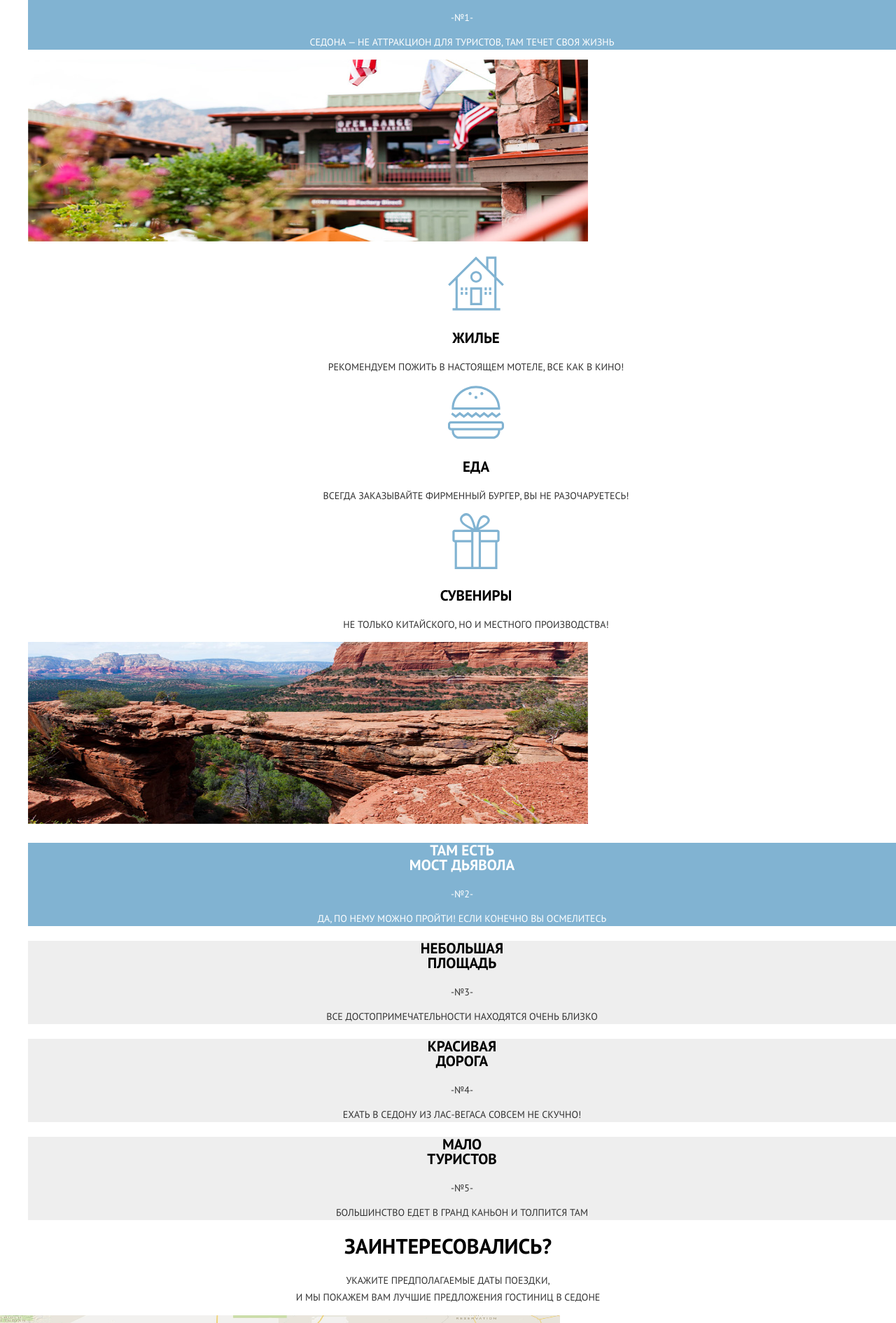
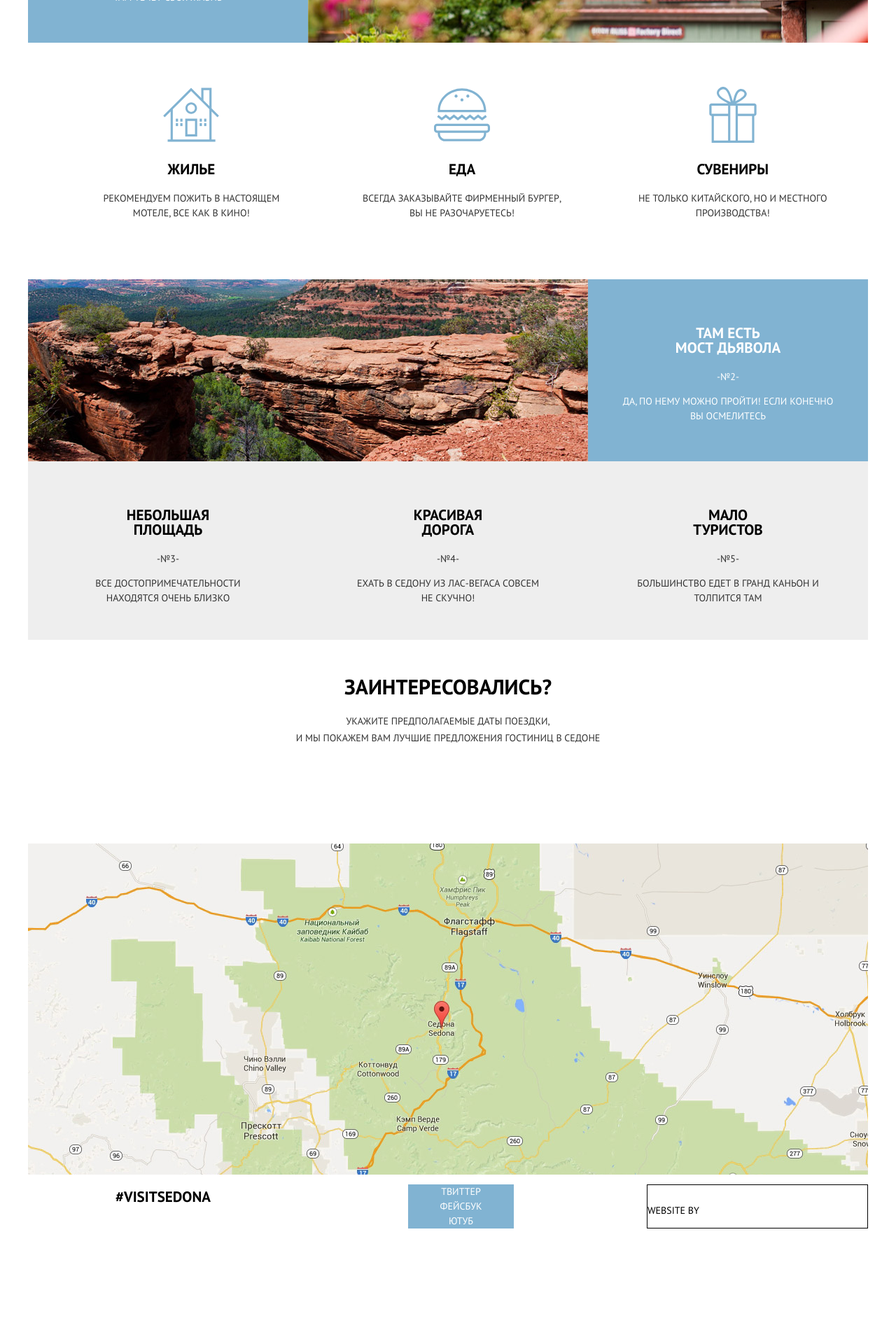
Before and after one commit to Dzadavin/sedona-my, a plain HTML site: page index.html in a window 1280 px wide. Shown: the part 910-2800 px from the top of the page at 70% size. After the commit the page ends 2679 px from the top, so only its background shows below. Drawn offline with Linux system fonts and the light colour scheme.

Commit message:
add flex for index

```diff
--- a/index.html
+++ b/index.html
@@ -8,14 +8,18 @@
 	<link rel="stylesheet" type="text/css" href="style.css">
 </head>
 <body>
-	<header class="main-header">
+	<header class="main-header container">
 			<nav class="site-navigation">
 				<ul class="site-navigation-list">
+					<div class="left-column">
 						<li><a href="#">Информация</a></li>
 						<li><a href="#">Фото и видео</a></li>
+					</div>
 					<li><a><img src="img\logo.png" width="140" height="70" alt="Седона логотип"></a></li>
+					<div class="right-column">
 						<li><a href="#">Карта штата</a></li>
 						<li><a href="#">Гостиницы</a></li>
+					</div>
 				</ul>
 			</nav>
 	</header>
@@ -26,69 +30,75 @@
 			<!-- I have 3 cartoons here -->
 		</figure>
 		<section class="about-city">
-			<h2>СЕДОНА — небольшой городок в АРИЗОНЕ, зАСЛУЖИвающий большего!</h2>
+			<h2>СЕДОНА — небольшой городок в АРИЗОНЕ,<br> зАСЛУЖИвающий большего!</h2>
 			<p class="about-city-preamble">Рассмотрим 5 причин, по которым Седона круче, чем гранд каньон!</p>
 			<ol class="about-city-features">
 				<li class="feature-first">
+					<div class="first-row">
 						<div class="feature-first-left-side">
 							<h3>Настоящий<br> городок</h3>
 							<p>-№1-</p>
-						<p>седона — не аттракцион для туристов, там течет своя жизнь</p>
+							<p>седона — не аттракцион для туристов,<br> там течет своя жизнь</p>
 						</div>
 						<div class="feature-first-right-side">
-						<img src="img\city.jpg" width="800" height="260" alt="Виды Седоны">
+							<!--<img src="img\city.jpg" width="800" height="260" alt="Виды Седоны">-->
+						</div>
 					</div>
 					<ul class="feature-first-city">
 						<li>
 							<p><img src="img\house.svg" width="80" height="80" alt="Домик"></p>
 							<h3>Жилье</h3>
-							<p>Рекомендуем пожить в настоящем мотеле, все как в кино!</p>
+							<p>Рекомендуем пожить в настоящем<br> мотеле, все как в кино!</p>
 						</li>
 						<li>
 							<p><img src="img\sandvich.svg" width="80" height="80" alt="Бутерброд"></p>
 							<h3>Еда</h3>
-							<p>Всегда заказывайте ФИРМЕННЫЙ БУРГЕР, Вы НЕ разочаруетесь!</p>
+							<p>Всегда заказывайте ФИРМЕННЫЙ БУРГЕР,<br> Вы НЕ разочаруетесь!</p>
 						</li>
 						<li>
 							<p><img src="img\present.svg" width="80" height="80" alt="Подарок"></p>
 							<h3>Сувениры</h3>
-							<p>Не только китайского, но и местного производства!</p>
+							<p>Не только китайского, но и местного<br> производства!</p>
 						</li>
 					</ul>
 				</li>
 				<li class="feature-second">
 					<div class="feature-second-left-side">
-						<img src="img\canyon.jpg" width="800" height="260" alt="Виды Каньёна">
+						<!--<img src="img\canyon.jpg" width="800" height="260" alt="Виды Каньёна">-->
 					</div>
 					<div class="feature-second-right-side">
 						<h3>Там есть<br> мост дьявола</h3>
 						<p>-№2-</p>
-						<p>Да, по нему можно пройти! Если конечно вы осмелитесь</p>
+						<p>Да, по нему можно пройти! Если конечно<br> вы осмелитесь</p>
 					</div>
 				</li>
+				<div class="third-fifth">
 					<li class="feature-third">
 						<h3>Небольшая<br>площадь</h3>
 						<p>-№3-</p>
-					<p>ВСЕ достопримечательности находятся очень близко</p>
+						<p>ВСЕ достопримечательности<br> находятся очень близко</p>
 					</li>
 					<li class="feature-four">
 						<h3>Красивая<br>дорога</h3>
 						<p>-№4-</p>
-					<p>ЕХАТЬ В СЕДОНУ ИЗ ЛАС-ВЕГАСА совсем НЕ СКУЧНО!</p>
+						<p>ЕХАТЬ В СЕДОНУ ИЗ ЛАС-ВЕГАСА совсем<br> НЕ СКУЧНО!</p>
 					</li>
 					<li class="feature-five">
 						<h3>Мало<br>туристов</h3>
 						<p>-№5-</p>
-					<p>Большинство едет в гранд каньон и толпится там</p>
+						<p>Большинство едет в гранд каньон и<br> толпится там</p>
 					</li>
+				</div>
 			</ol>
 		</section>
 		<section class="looking-for-hotel">
 			<h2>Заинтересовались?</h2>
-			<p>Укажите предполагаемые даты поездки,<br>
+			<p class="looking-p">Укажите предполагаемые даты поездки,<br>
 			 и мы покажем вам лучшие предложения гостиниц в Cедоне</p>
-			<img src="img\map.jpg" width="800" height="260" alt="Sedona map">
-			<div class="looking-for-hotel-center">
+			<figure class="looking--background">
+				<!--<img src="img\map.jpg" width="800" height="260" alt="Sedona map">-->
+			</figure>
+			<!--<div class="looking-for-hotel-center">
 				<p class="looking-button">Поиск гостинницы в Седоне</p>
 				<form class="looking-form" action="http:\\echo.htmlacademy.ru" method="post">
 					<p class="looking-entry-date">
@@ -114,10 +124,10 @@
 					</p>
 					<button class="button btn-find" type="submit">Найти</button>
 				</form>
-			</div>
+			</div>-->
 		</section>
 	</main>
-	<footer class="main-footer">
+	<footer class="main-footer container">
 		<h3 class="footer-tag">#visitsedona</h3>
 		<ul class="footer-social">
 			<li><a href="#">Твиттер</a></li>
--- a/style.css
+++ b/style.css
@@ -11,8 +11,37 @@ body {
 a {
 	text-decoration: none;
 }
+.container {
+	margin: 0;
+	padding: 0;
+	width: 1200px;
+	margin: auto;
+}
 .site-navigation-list {
+	margin: 0;
+	padding: 0;
+	height: 26px;
 	list-style: none;
+	display: flex;
+	justify-content: space-between;
+}
+.left-column {
+	padding-top: 6px;
+	width: 340px;
+	padding-left: 73px;
+	display: flex;
+	justify-content: space-between;
+}
+.right-column {
+	padding-top: 6px;
+	/*border: 1px dashed #333;*/
+	width: 340px;
+	padding-right: 73px;
+	display: flex;
+	justify-content: space-between;
+}
+.right-column li:first-child {
+	padding-left: 10px;
 }
 .site-navigation-list li {
 	text-align: center;
@@ -36,6 +65,8 @@ a {
 	color: rgba(0,0,0,0.3);
 }
 .main-background {
+	padding: 0;
+	margin: 0;
 	width: 1200px;
 	height: 500px;
 	background-color: white;
@@ -43,6 +74,10 @@ a {
 		url("img/welcome.png") no-repeat center 76px,
 		url("img/shape1200.png") no-repeat center bottom,
 		url("img/background.jpg");
+}
+.about-city-features {
+	margin: 0;
+	padding: 0;
 }
 .about-city h2 {
 	font-size: 21px;
@@ -62,6 +97,29 @@ a {
 	color: #333;
 	text-align: center;
 }
+.feature-first-right-side {
+	margin: 0;
+	padding: 0;
+	width: 800px;
+	height: auto;
+	background-color: white;
+	background: url("img/city.jpg") no-repeat center center;
+}
+.feature-second-left-side {
+	margin: 0;
+	padding: 0;
+	width: 800px;
+	height: auto;
+	background-color: white;
+	background: url("img/canyon.jpg") no-repeat center center;
+}
+.first-row {
+	margin: 0;
+	padding: 0;
+	display: flex;
+	margin-bottom: 49px;
+	height: 260px;
+}
 .feature-first-left-side p,
 .feature-second-right-side p {
 	color: #fff;
@@ -70,16 +128,56 @@ a {
 .feature-second-right-side {
 	background-color: #81b3d2;
 	color: #fff;
+	width: 400px;
+
 }
+.feature-first-left-side h3,
+.feature-second-right-side h3 {
+	padding-top: 45px;
+}
+.feature-first-city {
+	display: flex;
+	margin-bottom: 70px;
+}
+.feature-first-city li {
+	width: 400px;
+}
+.feature-second {
+	height: 260px;
+	margin: 0;
+	padding: 0;
+	display: flex;
+}
+
 .about-city h3 {
+
 	font-weight: bold;
 	font-size: 21px;
 	text-align: center;
+}
+.third-fifth {
+	display: flex;
+	margin-bottom: 55px;
+}
+.third-fifth li {
+	width: 400px;
+	height: 255px;
+}
+.third-fifth h3 {
+	padding-top: 45px;
 }
 .feature-third,
 .feature-four,
 .feature-five {
 	background-color: #eee;
+}
+.looking--background {
+	padding: 0;
+	margin: 0;
+	width: 1200px;
+	height: 473px;
+	background-color: white;
+	background: url("img/map.jpg") no-repeat center center;
 }
 .looking-for-hotel h2 {
 	font-size: 30px;
@@ -87,10 +185,14 @@ a {
 	text-align: center;
 }
 .looking-for-hotel p {
+
 	font-size: 14px;
 	line-height: 24px;
 	color: #333;
 	text-align: center;
+}
+.looking-p {
+	margin-bottom: 139px;
 }
 p.looking-button {
 	background-color: #766357;
@@ -169,14 +271,21 @@ p.looking-button:active {
 .btn-find:active {
 	background-color: #5496bd;
 }
+.main-footer {
+	display: flex;
+	justify-content: space-between;
+}
 .main-footer h3 {
 	font-weight: bold;
 	font-size: 21px;
 	text-align: center;
+	width: 240px;
+	padding-left: 73px;
 }
 .main-footer ul {
 	list-style: none;
 	text-align: center;
+	width: 151px;
 }
 .main-footer li {
 	background-color: #81b3d2;
@@ -201,6 +310,9 @@ p.looking-button:active {
 	color: #000;
 	font-size: 14px;
 	line-height: 26px;
+	width: 241px;
+	border: 1px solid black;
+	padding-right: 73px;
 }
 /*----------------- HOTELS ---------------------*/
 .site-navigation-current {
```
Lines whose indentation alone changed are shown as unchanged.
